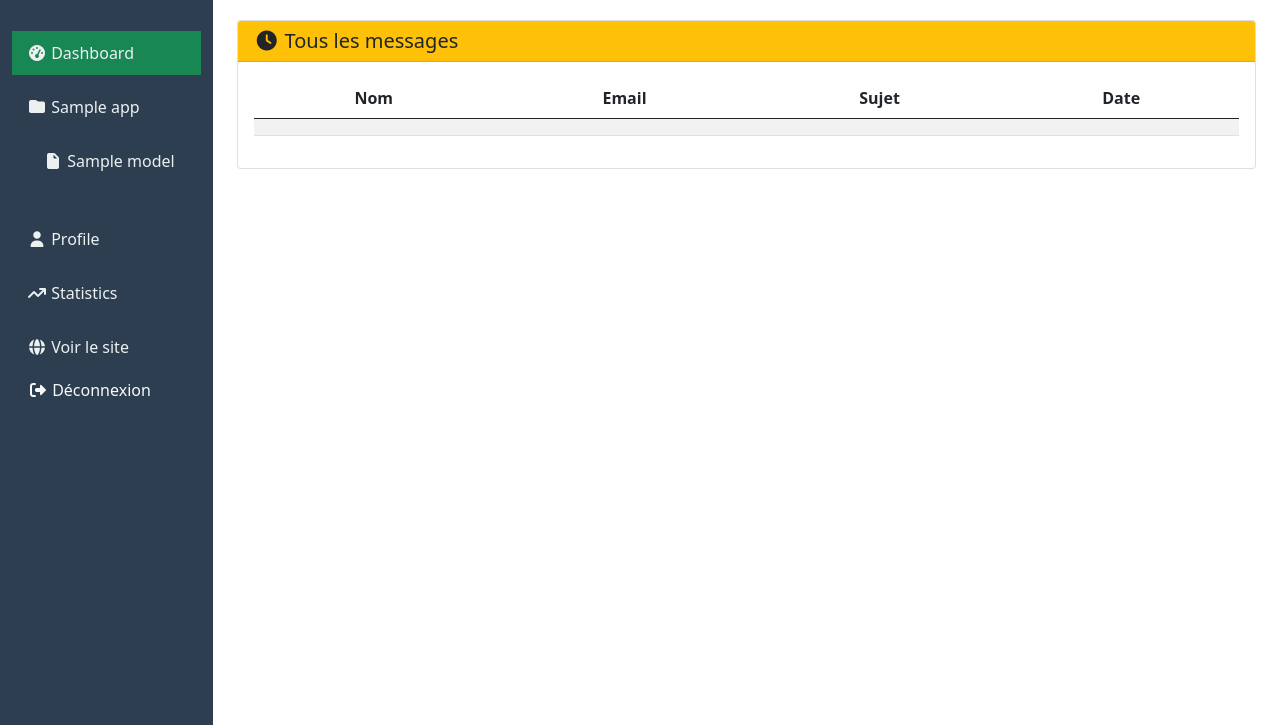
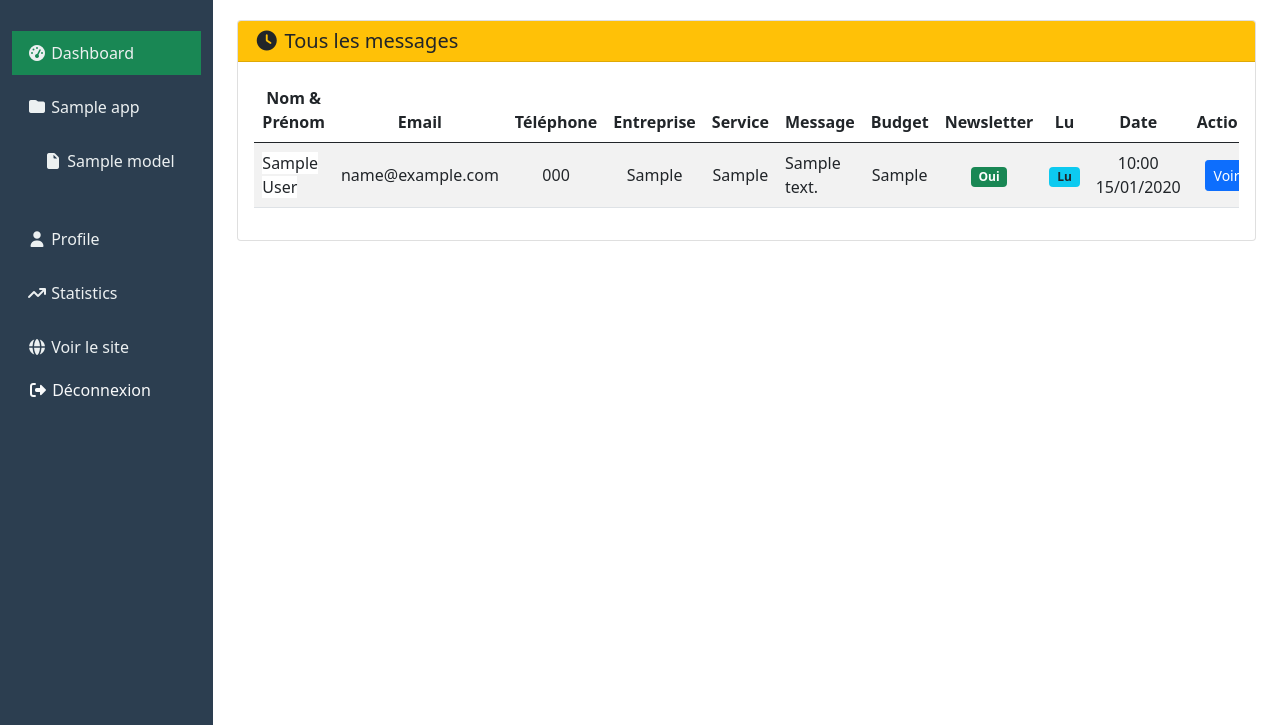
Before and after one commit to Epechastifol/portfeuil, a Django app: template templates/admin/message_list.html in a window 1280 px wide. Shown: the part 75-800 px from the top of the page. Run offline with Django 5.2, Linux system fonts and the light colour scheme; tables that the repository leaves empty hold one stand-in row (values such as "Sample post"); the template is opened without the code that fills it: values that come from a table or form of the project are taken from there, most other values are stand-ins (such as "Sample title", 1, 10 or a date in 2020); lists and menus that the app fills with data are empty; some libraries are stand-ins or nearby versions.

Commit message:
Update message list template to enhance message display with additional fields and improved layout

```diff
--- a/templates/admin/message_list.html
+++ b/templates/admin/message_list.html
@@ -13,22 +13,38 @@
                         <div class="card-body">
                             {% if all_messages %}
                             <div class="table-responsive">
-                                <table class="table table-striped">
+                                <table class="table table-striped table-hover align-middle">
                                     <thead>
                                         <tr class="text-center">
-                                            <th>Nom</th>
+                                            <th>Nom & Prénom</th>
                                             <th>Email</th>
-                                            <th>Sujet</th>
+                                            <th>Téléphone</th>
+                                            <th>Entreprise</th>
+                                            <th>Service</th>
+                                            <th>Message</th>
+                                            <th>Budget</th>
+                                            <th>Newsletter</th>
+                                            <th>Lu</th>
                                             <th>Date</th>
+                                            <th>Actions</th>
                                         </tr>
                                     </thead>
                                     <tbody>
-                                        {% for messasge in all_messages %}
+                                        {% for message in all_messages %}
                                         <tr class="text-center">
-                                            <td><a href="#" class="text-decoration-none">{{ message.name }}</a></td>
+                                            <td class="text-start"><a href="{% url 'message_read' message.pk %}" class="text-decoration-none">{{ message.firstName }} {{ message.lastName }}</a></td>
                                             <td>{{ message.email }}</td>
-                                            <td>{{ message.subject|truncatewords:5 }}</td>
+                                            <td>{{ message.phone|default:'-' }}</td>
+                                            <td>{{ message.company|default:'-' }}</td>
+                                            <td>{{ message.service|truncatewords:3 }}</td>
+                                            <td class="text-start">{{ message.message|truncatewords:12 }}</td>
+                                            <td>{{ message.budget|default:'-' }}</td>
+                                            <td>{% if message.newsletter %}<span class="badge bg-success">Oui</span>{% else %}<span class="badge bg-secondary">Non</span>{% endif %}</td>
+                                            <td>{% if message.is_read %}<span class="badge bg-info text-dark">Lu</span>{% else %}<span class="badge bg-warning text-dark">Non lu</span>{% endif %}</td>
                                             <td>{{ message.created_at|date:"H:i d/m/Y" }}</td>
+                                            <td>
+                                                <a href="{% url 'message_read' message.pk %}" class="btn btn-sm btn-primary">Voir</a>
+                                            </td>
                                         </tr>
                                         {% endfor %}
                                     </tbody>
```
